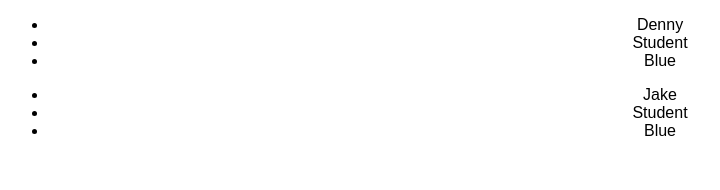
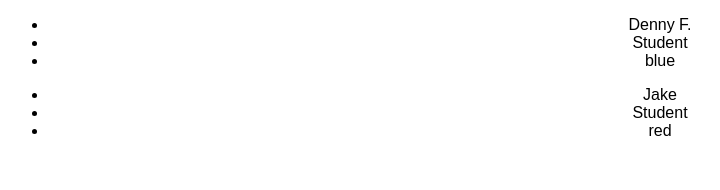
Before and after one commit to Denny29/Class-Roster, a React (Create React App) app: page / in a window 1280 px wide. Shown: the top 190 px of the page, without its empty margins (0-720 px from the left). Built offline with nearby package versions, Linux system fonts and the light colour scheme.

Commit message:
made progress

```diff
--- a/src/App.js
+++ b/src/App.js
@@ -1,33 +1,30 @@
 import "./styles.css";
 
 export default function App() {
-  let info = [
-    ["Denny", "Student", "Blue"],
-    ["Jake", "Student", "Blue"]
-  ];
-
-  let display = [];
-  // for (let student of info) {
-
-  // display.push(List(student[0], student[1], student[2]));
+  function List(parm1, parm2, parm3) {
+    return (
+      <ul>
+        <li>{parm1}</li>
+        <li>{parm2}</li>
+        <li>{parm3}</li>
+      </ul>
+    );
+  }
 
   return (
     <div className="App">
-      {/* {List("Denny F.", "Student", "blue")}
-      {List("Jake", "Student", "red")} */}
-      {info.map(function (student) {
-        return List(student[0], student[1], student[2]);
-      })}
+      {List("Denny F.", "Student", "blue")}
+      {List("Jake", "Student", "red")}
     </div>
   );
 }
 
-function List(name, status, color) {
+function List(parm1, parm2, parm3) {
   return (
     <ul>
-      <li>{name}</li>
-      <li>{status}</li>
-      <li>{color}</li>
+      <li>{parm1}</li>
+      <li>{parm2}</li>
+      <li>{parm3}</li>
     </ul>
   );
 }
```
